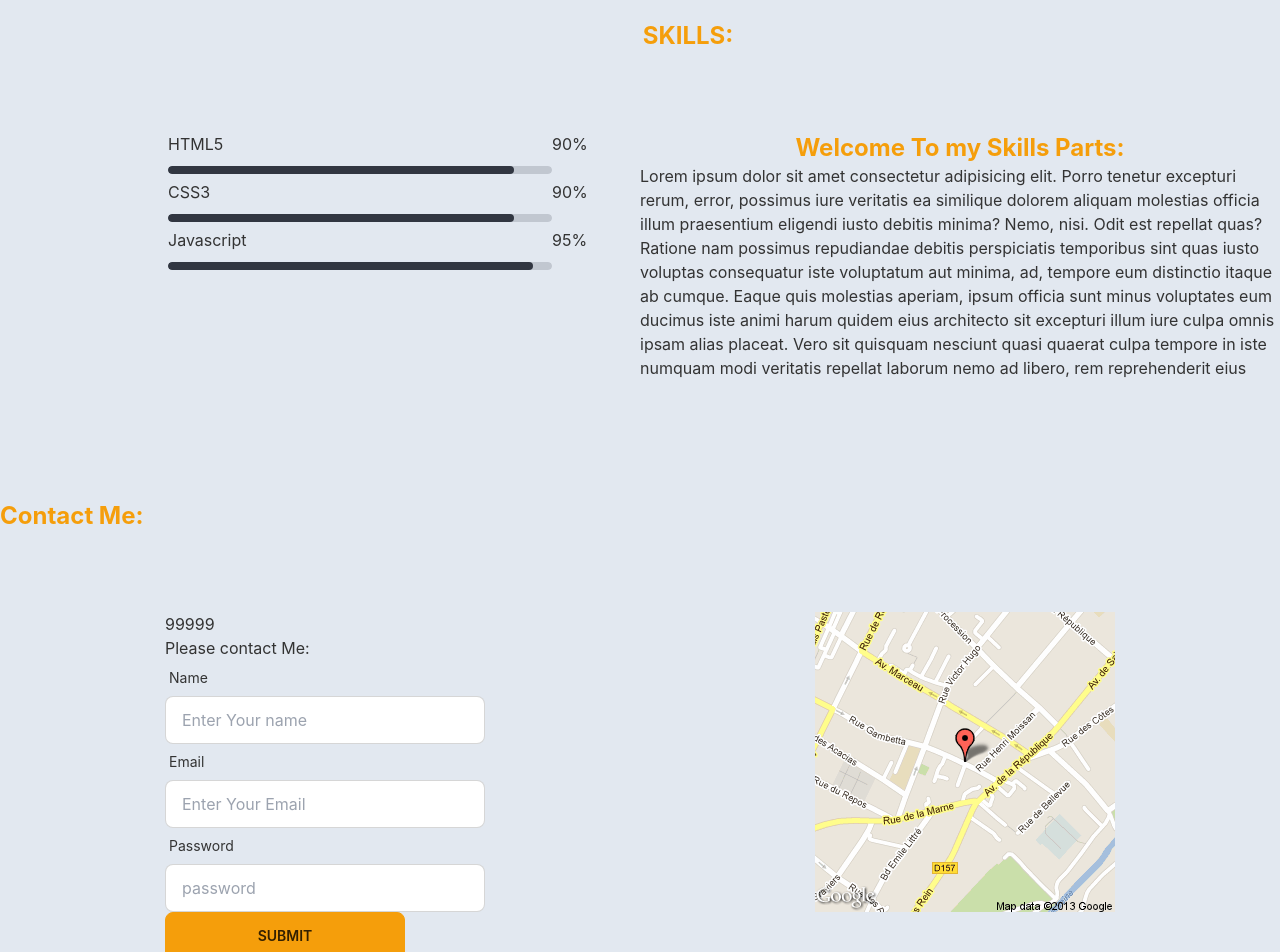
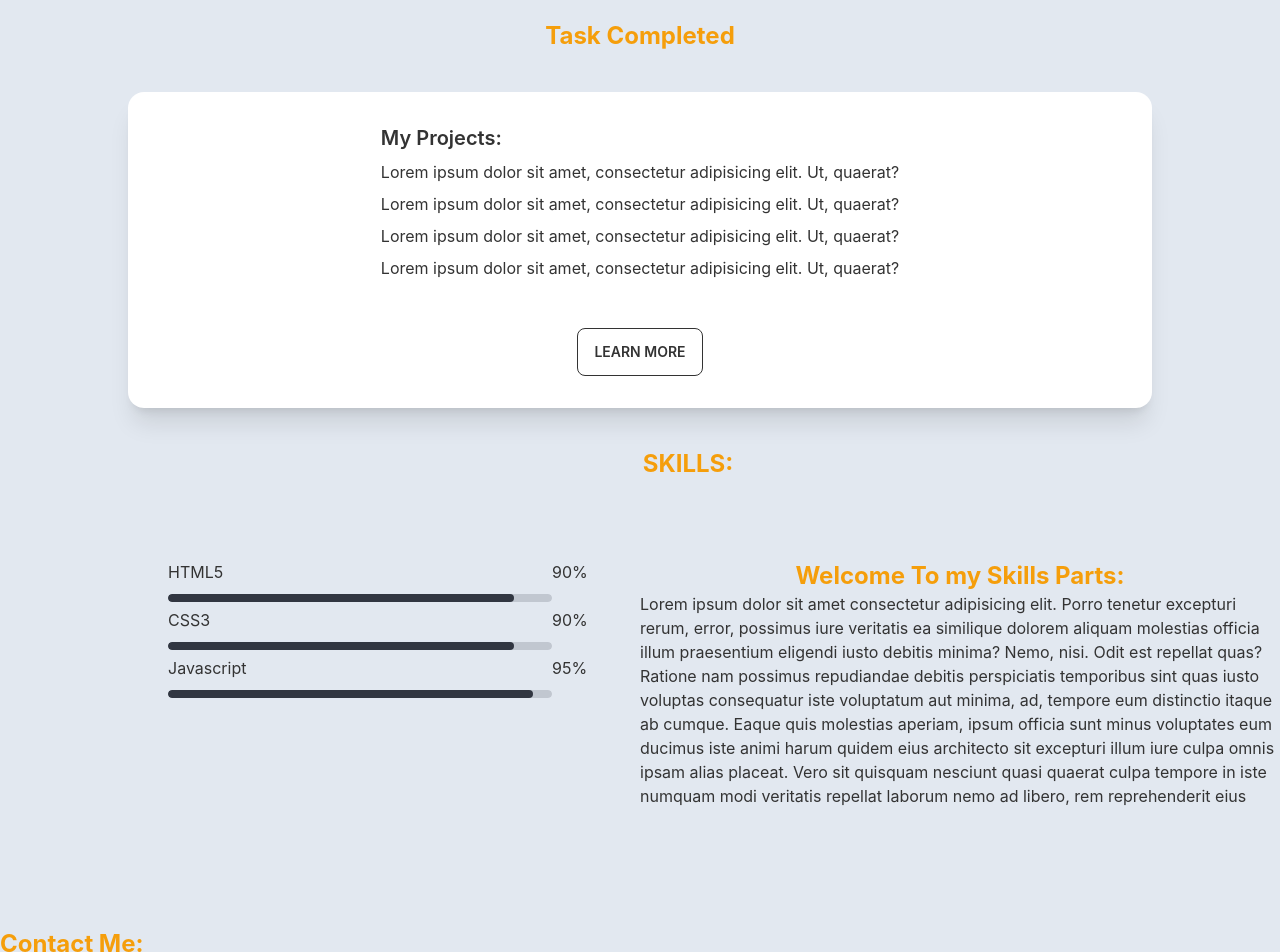
Before and after one commit to Emlakhossain/Modern-parts-clients-side-repo, a React (Create React App) app: page /portfolio in a window 1280 px wide. Shown: the part 1880-2832 px from the top of the page. Built offline with nearby package versions, Linux system fonts and the light colour scheme.

Commit message:
another commit

```diff
--- a/src/Pages/Portfilio/Portfolio.js
+++ b/src/Pages/Portfilio/Portfolio.js
@@ -93,6 +93,22 @@ const Portfolio = () => {
                     </div>
                 </div>
             </section>
+            {/* My projects profile code in below */}
+            <section>
+                <h4 className='text-center font-bold text-2xl text-primary mt-20'>Task Completed</h4>
+                <div class="card w-4/5 bg-base-100 shadow-xl items-center mx-auto my-10">
+                    <div class="card-body">
+                        <h2 class="card-title">My Projects:</h2>
+                        <p>Lorem ipsum dolor sit amet, consectetur adipisicing elit. Ut, quaerat?</p>
+                        <p>Lorem ipsum dolor sit amet, consectetur adipisicing elit. Ut, quaerat?</p>
+                        <p>Lorem ipsum dolor sit amet, consectetur adipisicing elit. Ut, quaerat?</p>
+                        <p>Lorem ipsum dolor sit amet, consectetur adipisicing elit. Ut, quaerat?</p>
+                        <div class="card-actions justify-center mt-10">
+                            <button class="btn btn-outline">Learn More</button>
+                        </div>
+                    </div>
+                </div>
+            </section>
             <section className=' pb-10'>
                 <h3 className='text-center font-bold text-2xl text-primary ml-24 mb-20'>SKILLS:</h3>
                 <div className='grid grid-cols-1 md:grid-cols-2 lg:grid-cols-2'>
@@ -129,8 +145,8 @@ const Portfolio = () => {
                 <h4 className='text-start font-bold text-2xl text-primary my-20'>Contact Me:</h4>
 
                 <div className='flex justify-around'>
-                    <div>99999
-                        <h4>Please contact Me:</h4>
+                    <div>
+                        <h4 className='text-center font-bold '>Please contact Me:</h4>
                         <form >
                             <label class="label">
                                 <span class="label-text">Name</span>
@@ -147,7 +163,7 @@ const Portfolio = () => {
                             </label>
                             <input type="password" placeholder="password" class="input input-bordered w-96 max-w-xs" required />
                             <br />
-                            <input type="button" value="Submit" className='btn btn-primary w-60' />
+                            <input type="button" value="Submit" className='btn btn-primary w-96 my-5 max-w-xs' />
                         </form>
                     </div>
                     <div>
```
